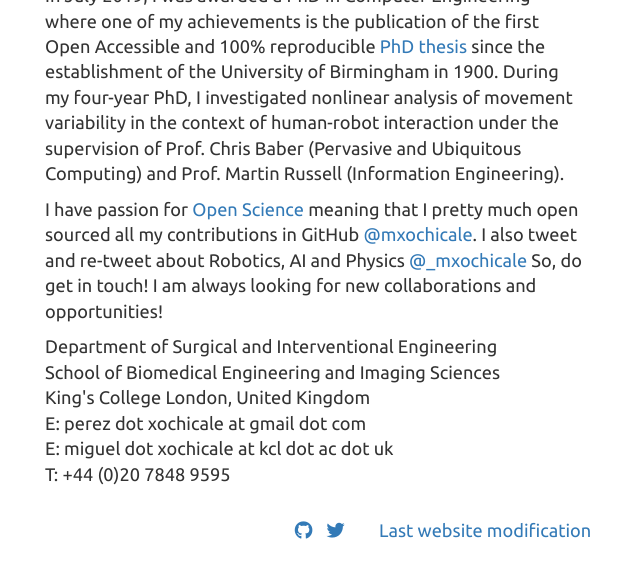
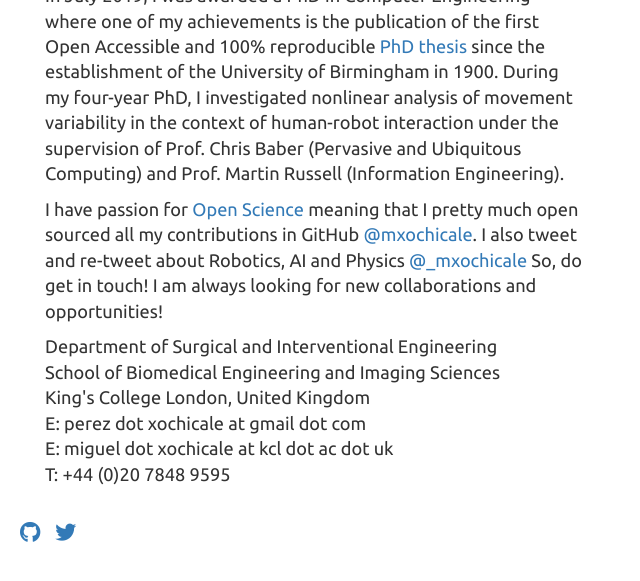
Before and after one commit to mxochicale/mxochicale.github.io, a Jekyll site: the page built from index.html, in a window 1280 px wide, cut to the strip 294-875 px from the top of the page. Shown: the whole strip, without its empty margins (0-640 px from the left). Built offline with Jekyll 4.4.1, drawn with Linux system fonts in a browser that asks for light colours; nearby versions of some CDN libraries; a style sheet for code colours, icons or effects is not loaded.

Commit message:
amends footer

```diff
--- a/_includes/footer.html
+++ b/_includes/footer.html
@@ -23,9 +23,6 @@
             </a>
         </li>
 
-        <li> <a href="https://github.com/mxochicale/mxochicale.github.io/commits/master"> Last website modification
-            </a>
-        </li>
 	</ul>
 
 </footer>
--- a/css/main.css
+++ b/css/main.css
@@ -34,9 +34,9 @@ p {
     color: #333;
 }
 footer {
-    text-align: center;
+    font-size: 1.5em;
+    text-align: left;
     #border-top: 1px solid #d5d5d5;
-    font-size: 1.3em;
 }
 ul.posts {
     margin: 20px auto 40px;
```
